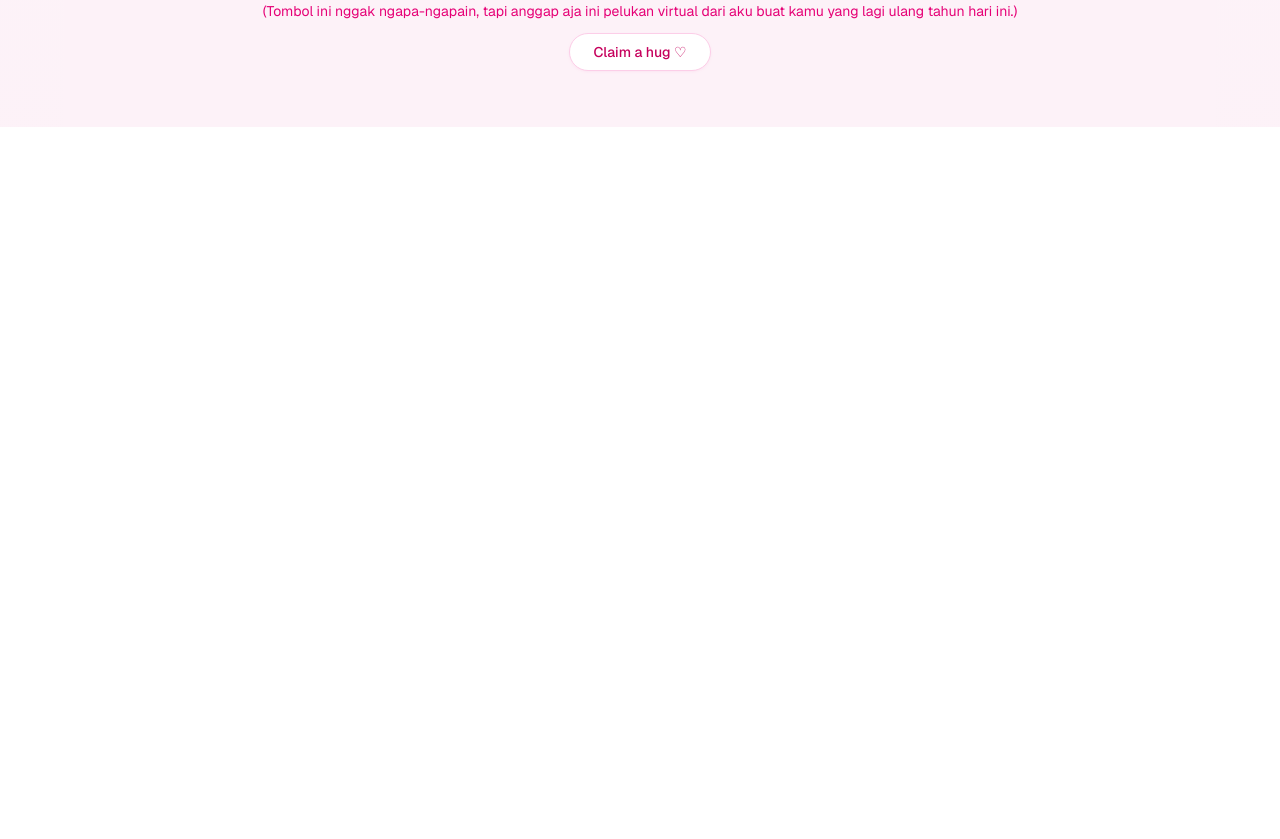
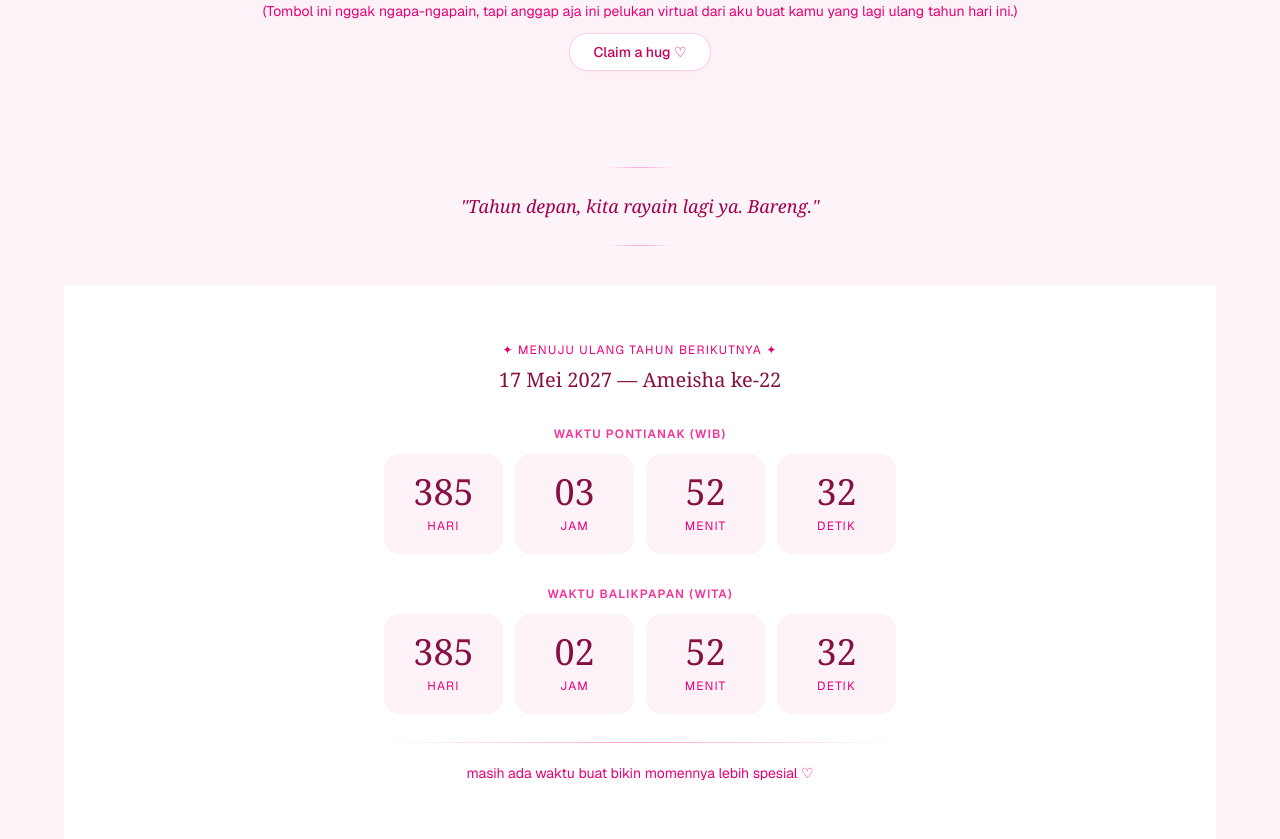
Before and after one commit to andiubai444-bot/harispesialkamu, a Next.js app: page / in a window 1280 px wide. Shown: the part 8060-8899 px from the top of the page. Before the commit the page ends 8187 px from the top, so only its background shows below. Built offline with nearby package versions, Linux system fonts and the light colour scheme.

Commit message:
Update page.tsx

```diff
--- a/app/page.tsx
+++ b/app/page.tsx
@@ -14,6 +14,7 @@ import IntroScreen from "../components/IntroScreen";
 import PelukanVirtual from "../components/PelukanVirtual";
 import QuoteTransisi from "../components/QuoteTransisi";
 import FadeInSection from "../components/FadeInSection";
+import CountdownUltah from "../components/CountdownUltah";
 
 export default function Home() {
   return (
@@ -21,7 +22,6 @@ export default function Home() {
       <IntroScreen />
       <main className="mx-auto flex min-h-screen w-full max-w-6xl flex-col">
         <Particles />
-
         <FadeInSection><HeroSection /></FadeInSection>
 
         <QuoteTransisi quote="Kamu bukan cuma ulang tahun. Kamu tumbuh, dan aku beruntung bisa nonton prosesnya dari dekat." />
@@ -51,6 +51,9 @@ export default function Home() {
         <QuoteTransisi quote="Sampai tahun depan, dan tahun-tahun berikutnya. Selalu." />
         <FadeInSection><SectionKetujuh /></FadeInSection>
 
+        <QuoteTransisi quote="Tahun depan, kita rayain lagi ya. Bareng." />
+        <FadeInSection><CountdownUltah /></FadeInSection>
+
         <MusicPlayer />
         <Confetti />
       </main>
```
